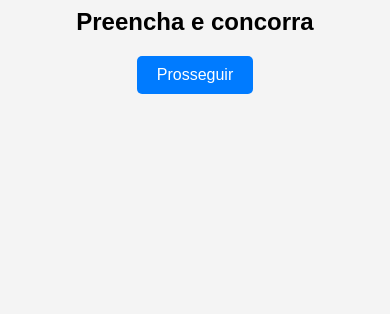
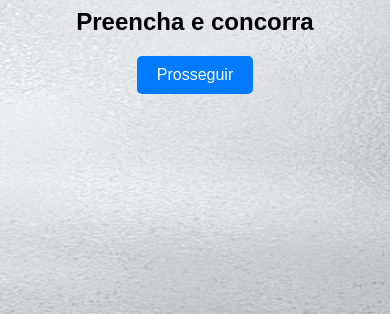
Before and after one commit to Nelson070/pesquisa-satisfa, a plain HTML site: page index.html in a window 390 px wide. Shown: the part 530-844 px from the top of the page. Drawn offline with Linux system fonts and the light colour scheme.

Commit message:
versao mobile e desktop 2.0 estilizado

```diff
--- a/style.css
+++ b/style.css
@@ -1,4 +1,9 @@
 body {
+    background-image: url('BG\ PDS\ 01.jpg'); /* Altere para o nome da sua imagem */
+    background-size: cover; /* Para cobrir toda a tela */
+    background-repeat: no-repeat; /* Para evitar a repetição da imagem */
+    background-position: center; /* Para centralizar a imagem */
+
     font-family: Arial, sans-serif;
     display: flex;
     flex-direction: column;
```
Also changed, not shown: index.html (+1 -0 lines), BG PDS 01.jpg (added), logo maqui.png (added).
